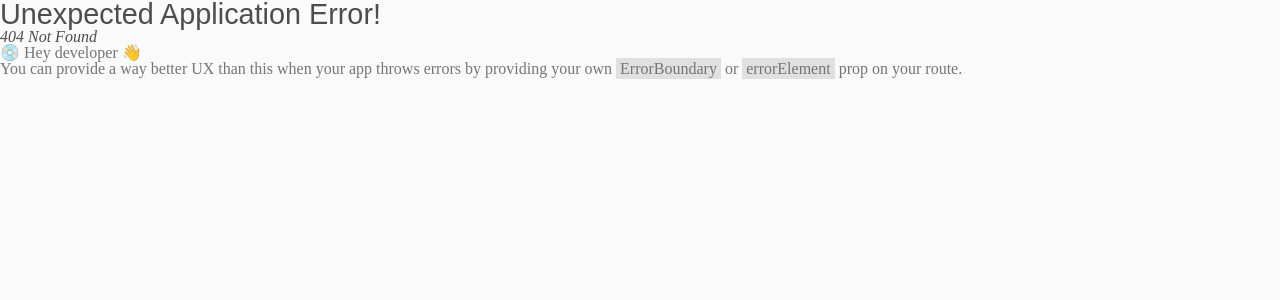
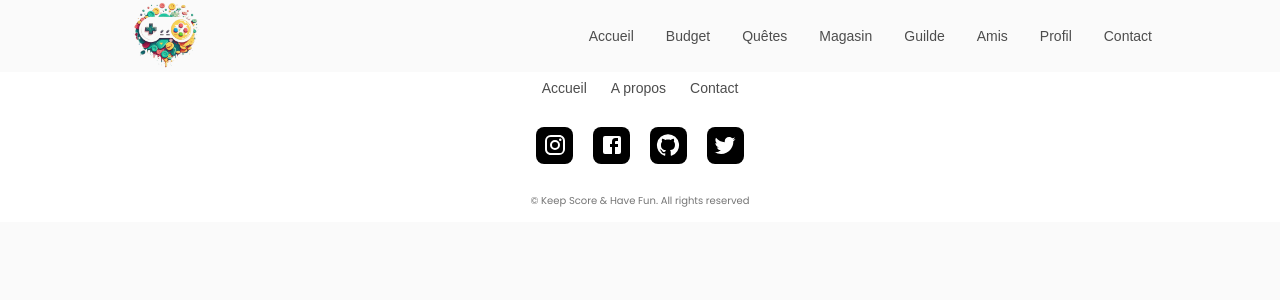
Before and after one commit to GuillaumeGandolfi/KeepScore-HaveFun_front, a React (Vite) app: page /budget in a window 1280 px wide. Before the commit this address had no page. Shown: the top 300 px of the page. Built offline with nearby package versions, Linux system fonts and the light colour scheme; a web font is replaced by a local one.

Commit message:
corrections on homepage + navbar

```diff
--- /dev/null
+++ b/src/components/Budgetpage/Budgetpage.jsx
@@ -0,0 +1,16 @@
+import React from 'react';
+
+// Import des components Header & Footer
+import Header from '../Header/Header'
+import Footer from '../Footer/Footer'
+
+const Budgetpage = () => {
+    return (
+        <div className="budgetpage__container">
+            <Header />
+            <Footer />
+        </div>
+    )
+}
+
+export default Budgetpage;
--- a/src/components/Header/Header.jsx
+++ b/src/components/Header/Header.jsx
@@ -10,6 +10,7 @@ import NewspaperIcon from '@mui/icons-material/Newspaper';
 import Diversity2Icon from '@mui/icons-material/Diversity2';
 import GroupWorkIcon from '@mui/icons-material/GroupWork';
 import EmailIcon from '@mui/icons-material/Email';
+import SavingsIcon from '@mui/icons-material/Savings';
 import { toggleHeader } from "../../store/actions/headerAction";
 
 
@@ -28,7 +29,11 @@ const Header = () => {
                 <div className={!isHidden ? "nav__menu show-menu" : "nav__menu"}>
                     <ul className="nav__list grid">
                         <li className="nav__item">
-                            <a href="#accueil" className="nav__link"><div className="nav__icon"><HomeIcon /></div>Accueil</a>
+                            <a href="/homepage" className="nav__link"><div className="nav__icon"><HomeIcon /></div>Accueil</a>
+                        </li>
+
+                        <li className="nav__item">
+                            <a href="/budget" className="nav__link"><div className="nav__icon"><SavingsIcon /></div>Budget</a>
                         </li>
 
                         <li className="nav__item">
@@ -48,7 +53,7 @@ const Header = () => {
                         </li>
 
                         <li className="nav__item">
-                            <a href="#profil" className="nav__link"><div className="nav__icon"><PersonOutlineIcon /></div>Profil</a>
+                            <a href="/profil/1" className="nav__link"><div className="nav__icon"><PersonOutlineIcon /></div>Profil</a>
                         </li>
 
                         <li className="nav__item">
--- a/src/components/Homepage/Homepage.jsx
+++ b/src/components/Homepage/Homepage.jsx
@@ -132,7 +132,7 @@ const Homepage = () => {
                         <div className="homepage__sidequest">
                             <h2 className="homepage__expenses-title">Quête secondaire suivie</h2>
                             <p>Aller au cinéma sans acheter du popcorn</p>
-                            <button className="homepage__expenses-link">Voir toutes les quêtes</button>
+                            <button className="homepage__expenses-link">Journal de quêtes</button>
                         </div>
                     </div>
                 </div>
--- a/src/components/Homepage/homepage.css
+++ b/src/components/Homepage/homepage.css
@@ -30,6 +30,7 @@
     width: 80%;
     height: 80%;
     margin-left: auto;
+    margin-bottom: 8rem;
 }
 
 button {
@@ -82,7 +83,7 @@ h2 {
 
 .homepage__expenses-link {
     margin-top: 1.6rem;
-    margin-bottom: 5rem;
+    margin-bottom: 2rem;
     font-size: 0.9rem;
     color: var(--text-color);
 }
```
Also changed, not shown: src/main.jsx (+5 -2 lines), src/components/Budgetpage/budgetpage.css (added).
